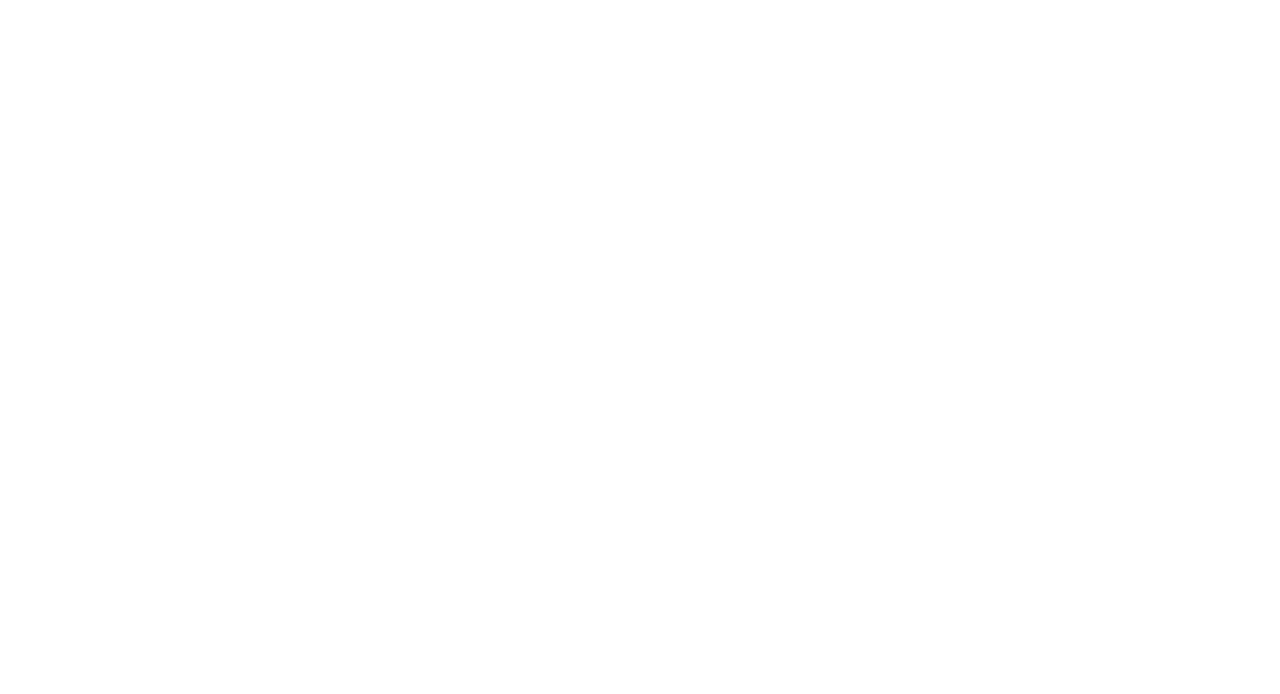
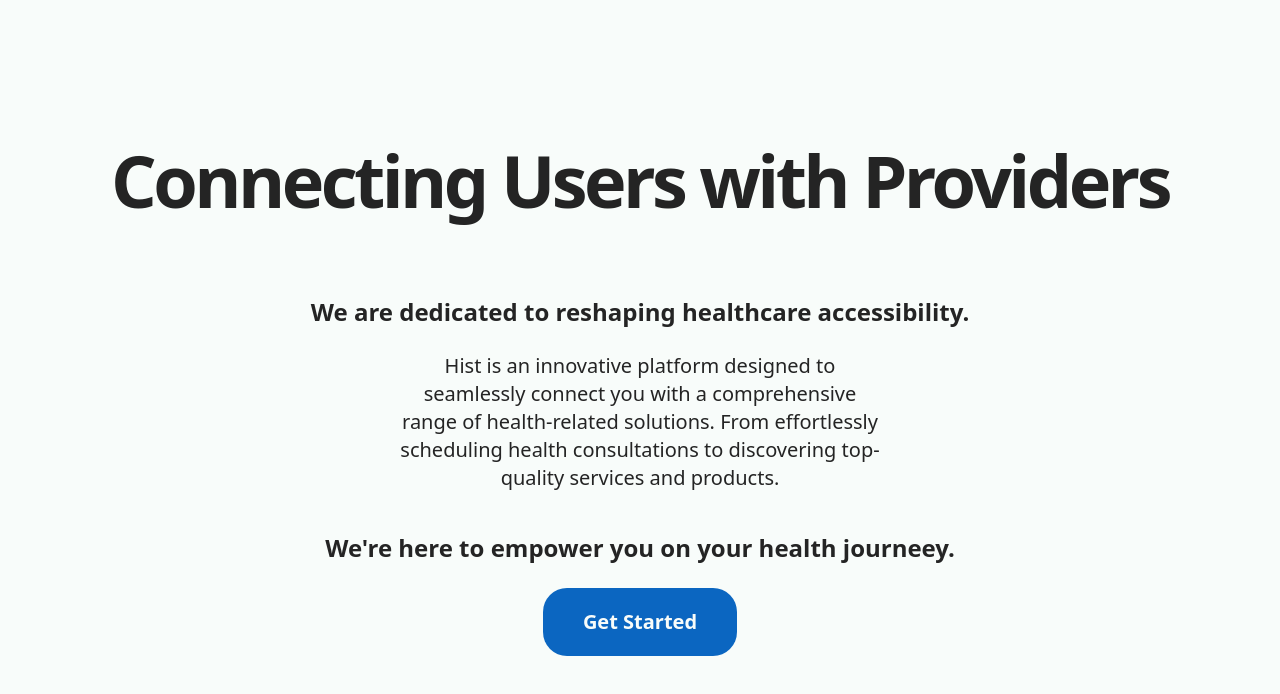
Before and after one commit to DoughnutsNCookies/WebApp-Hist-LandingPage, a Next.js app in the folder hist/: page / in a window 1280 px wide. Shown: the top 694 px of the page. Built offline with nearby package versions, Linux system fonts and the light colour scheme; a web font is replaced by a local one.

Commit message:
Home page done

```diff
--- /dev/null
+++ b/hist/src/pages/components/HomePage.tsx
@@ -0,0 +1,22 @@
+const HomePage = () => {
+    return (
+        <section id="home">
+            <div className="h-screen w-screen flex flex-col text-center justify-center">
+                <h1 className="font-bold text-7xl py-10 tracking-tighter">Connecting Users with Providers</h1>
+                <div className="p-10 flex flex-col items-center">
+                    <h2 className="font-bold text-2xl pb-6">We are dedicated to reshaping healthcare accessibility.</h2>
+                    <p className="text-xl w-[40%]">Hist is an innovative platform designed to seamlessly connect you with a comprehensive range of health-related solutions. From effortlessly scheduling health consultations to discovering top-quality services and products.</p>
+                </div>
+                <div className="pb-10 flex flex-col items-center">
+                    <h2 className="font-bold text-2xl pb-6">We&apos;re here to empower you on your health journeey.</h2>
+                    <button
+                        className="bg-accentColor py-5 px-10 rounded-3xl text-backgroundColor font-bold text-xl hover:scale-105 transition-all">
+                        Get Started
+                    </button>
+                </div>
+            </div>
+        </section>
+    )
+}
+
+export default HomePage
--- a/hist/src/pages/components/NavBar.tsx
+++ b/hist/src/pages/components/NavBar.tsx
@@ -30,16 +30,16 @@
       }`}
       style={navbarStyle}
     >
-      <ul className="flex flex-row py-4 justify-between items-center pl-6 pr-20 gap-x-3 md:gap-x-10 lg:gap-x-20 font-playfair text-xs md:text-lg lg:text-2xl">
+      <ul className="flex flex-row py-4 justify-between items-center pl-6 pr-20 gap-x-3 md:gap-x-10 lg:gap-x-20 text-xs md:text-lg lg:text-2xl">
         <li>
           <button
             className="hover:text-accentColor transition-all scale-100 hover:scale-105"
-            onClick={(e) => {
-              setNavVisible(true);
-              document
-                .getElementById("home")
-                ?.scrollIntoView({ behavior: "smooth" });
-            }}
+            // onClick={(e) => {
+            //   setNavVisible(true);
+            //   document
+            //     .getElementById("home")
+            //     ?.scrollIntoView({ behavior: "smooth" });
+            // }}
           >
             <Image
               src="/hist.webp"
@@ -54,31 +54,31 @@
         <div className="flex flex-row justify-center gap-x-20">
           <li>
             <button
-              className="hover:text-accentColor transition-all scale-100 hover:scale-105"
-              onClick={(e) => {
-                document
-                  .getElementById("About Us")
-                  ?.scrollIntoView({ behavior: "smooth" });
-                setNavVisible(false);
-                setTimeout(() => {
-                  window.scrollTo(0, window.innerHeight * 2);
-                }, 300);
-              }}
+              className="hover:text-accentColor transition-all scale-100 hover:scale-105 font-bold underline"
+              // onClick={(e) => {
+              //   document
+              //     .getElementById("About Us")
+              //     ?.scrollIntoView({ behavior: "smooth" });
+              //   setNavVisible(false);
+              //   setTimeout(() => {
+              //     window.scrollTo(0, window.innerHeight * 2);
+              //   }, 300);
+              // }}
             >
               About Us
             </button>
           </li>
           <li>
             <button
-              className="hover:text-accentColor transition-all scale-100 hover:scale-105"
-              onClick={(e) => {
-                setTimeout(() => {
-                  setNavVisible(false);
-                }, 1000);
-                document
-                  .getElementById("Be Our Providers")
-                  ?.scrollIntoView({ behavior: "smooth" });
-              }}
+              className="hover:text-accentColor transition-all scale-100 hover:scale-105 font-bold underline"
+              // onClick={(e) => {
+              //   setTimeout(() => {
+              //     setNavVisible(false);
+              //   }, 1000);
+              //   document
+              //     .getElementById("Be Our Providers")
+              //     ?.scrollIntoView({ behavior: "smooth" });
+              // }}
             >
               Be Our Providers
             </button>
--- a/hist/src/pages/index.tsx
+++ b/hist/src/pages/index.tsx
@@ -1,4 +1,5 @@
 import NavBar from "./components/NavBar";
+import HomePage from "./components/HomePage";
 import Head from "next/head";
 
 export default function Home() {
@@ -25,7 +26,7 @@
         <meta property="twitter:description" content="Connecting Users with Providers" />
       </Head>
       <NavBar/>
-
+      <HomePage/>
     </main>
   )
 }
--- a/hist/src/styles/globals.css
+++ b/hist/src/styles/globals.css
@@ -7,7 +7,7 @@
   :root {
     @apply scrollbar-hide;
     --text-color: #242424;
-    --background-color: #FFFFFF;
+    --background-color: #F8FCFA;
     --primary-color: #9BC9F8;
     --secondary-color: #9FF9F9;
     --accent-color: #0B66C1;
--- a/hist/tailwind.config.ts
+++ b/hist/tailwind.config.ts
@@ -25,7 +25,7 @@
         title: "title 3s ease-out forwards",
         "fade-left": "fade-left 3s ease-in-out forwards",
         "fade-right": "fade-right 3s ease-in-out forwards",
-        "fade-down": "fade-down 3s ease-in-out forwards",
+        "fade-down": "fade-down 2s ease-in-out forwards",
       },
       keyframes: {
         "fade-in": {
```
Also changed, not shown: hist/public/image-1.png (added), hist/public/image-2.png (added), hist/src/pages/components/Home.tsx (deleted).
